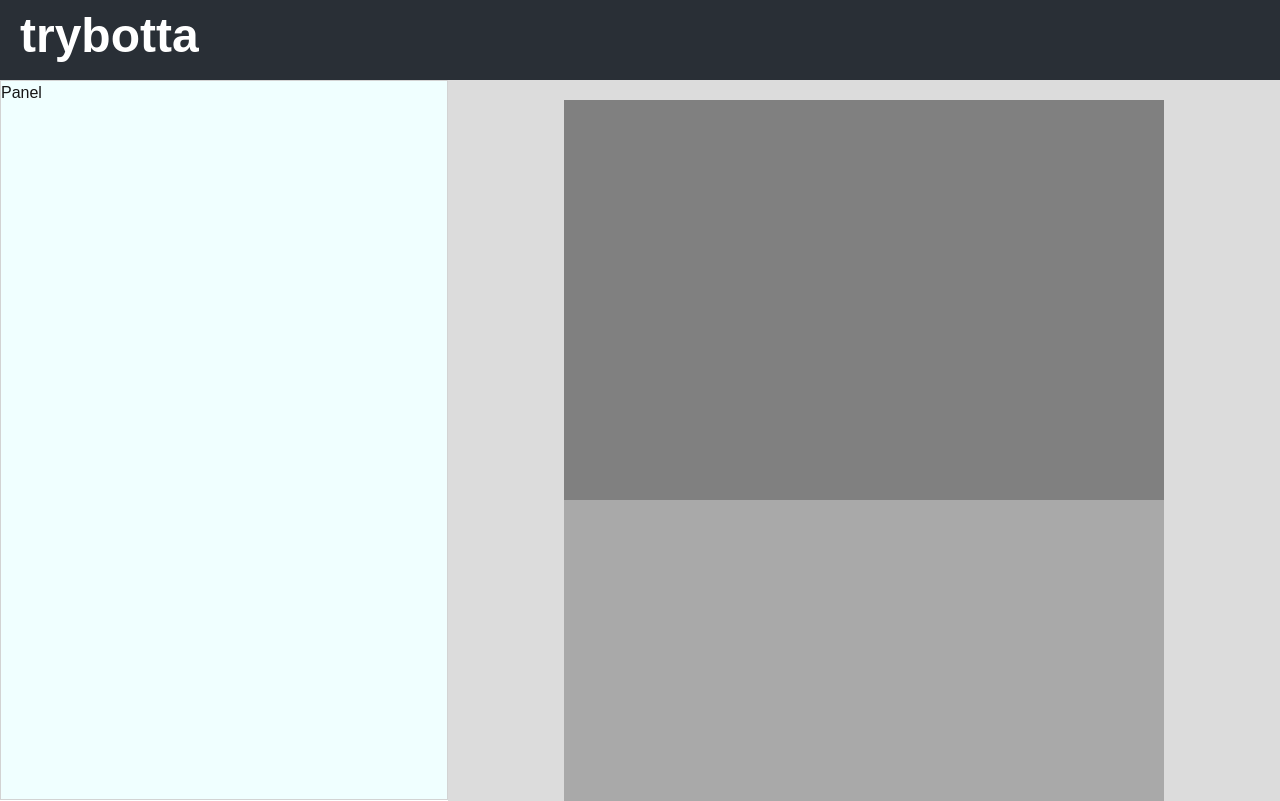
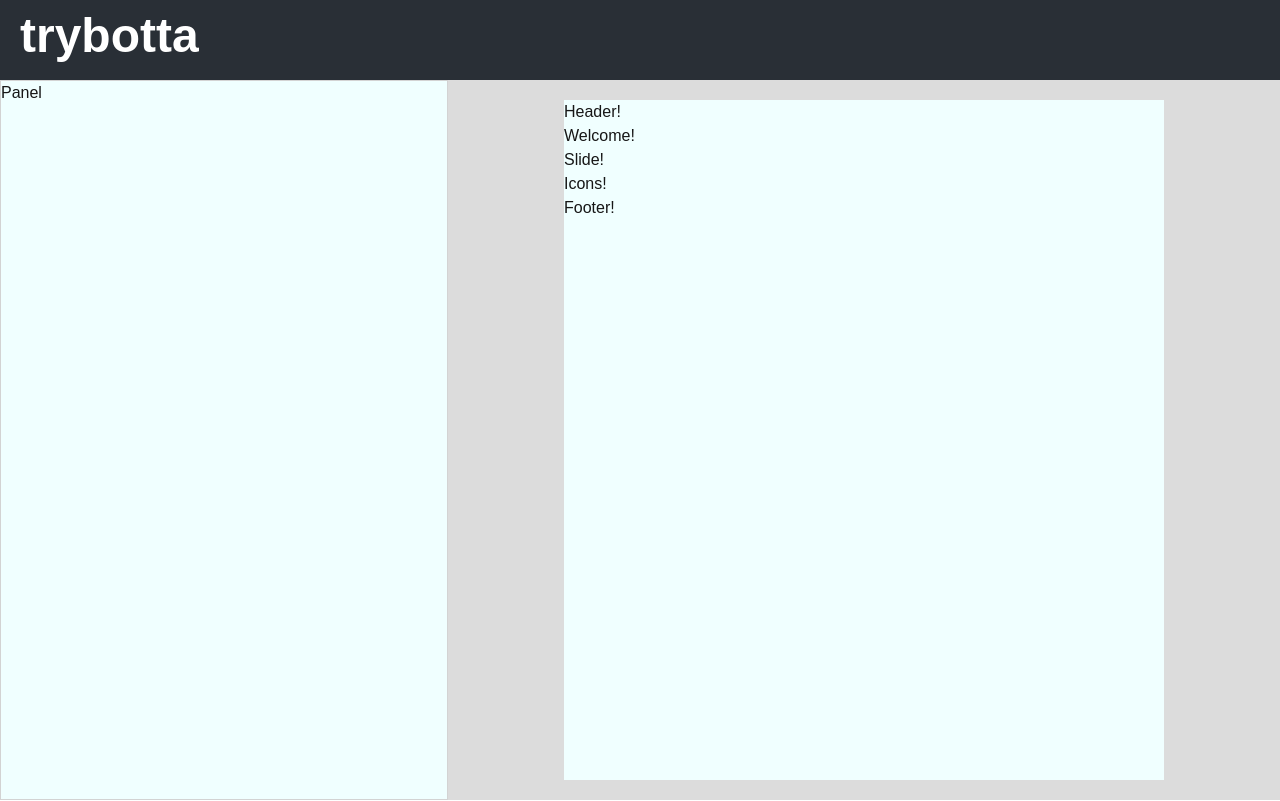
Before and after one commit to roryemagee1/trybotta-next, a Next.js app: page / in a window 1280 px wide. Shown: the top 801 px of the page. Built offline with nearby package versions, Linux system fonts and the light colour scheme; a web font is replaced by a local one.

Commit message:
Add dummy newsletter components

```diff
--- /dev/null
+++ b/app/components/footer.tsx
@@ -0,0 +1,5 @@
+export default function Footer() {
+  return (
+    <h1>Footer!</h1>
+  )
+}
--- /dev/null
+++ b/app/components/header.tsx
@@ -0,0 +1,5 @@
+export default function Header() {
+  return (
+    <h1>Header!</h1>
+  )
+}
--- /dev/null
+++ b/app/components/icons.tsx
@@ -0,0 +1,5 @@
+export default function Icons() {
+  return (
+    <h1>Icons!</h1>
+  )
+}
--- /dev/null
+++ b/app/components/slide.tsx
@@ -0,0 +1,5 @@
+export default function Slide() {
+  return (
+    <h1>Slide!</h1>
+  )
+}
--- /dev/null
+++ b/app/components/welcome.tsx
@@ -0,0 +1,5 @@
+export default function Welcome() {
+  return (
+    <h1>Welcome!</h1>
+  )
+}
--- a/app/page.tsx
+++ b/app/page.tsx
@@ -1,9 +1,9 @@
 // import Image from "next/image";
+import styles from '@/app/home.module.css';
+import { museoModerno } from '@/app/fonts/fonts';
 
 import Panel from '@/app/ui/panel/panel';
 import View from '@/app/ui/view/view';
-import styles from '@/app/home.module.css';
-import { museoModerno } from '@/app/fonts/fonts';
 
 export default function Home() {
   return (
--- a/app/ui/view/view.tsx
+++ b/app/ui/view/view.tsx
@@ -1,18 +1,20 @@
 
 import styles from '@/app/home.module.css';
+
+import Header from '@/app/components/header';
+import Welcome from '@/app/components/welcome';
+import Slide from '@/app/components/slide';
+import Icons from '@/app/components/icons';
+import Footer from '@/app/components/footer';
 export default function View() {
   return (
     <section className={styles.view}>
       <div>
-        <div className={styles.slide}>
-
-        </div>
-        <div className={styles.altslide}>
-
-        </div>
-        <div className={styles.slide}>
-
-        </div>
+        <Header />
+        <Welcome />
+        <Slide />
+        <Icons />
+        <Footer />
       </div>
     </section>
   );
```
